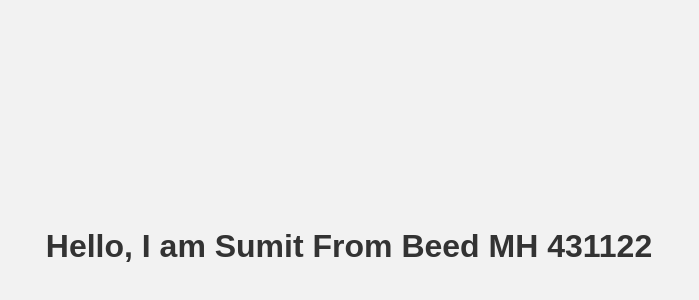
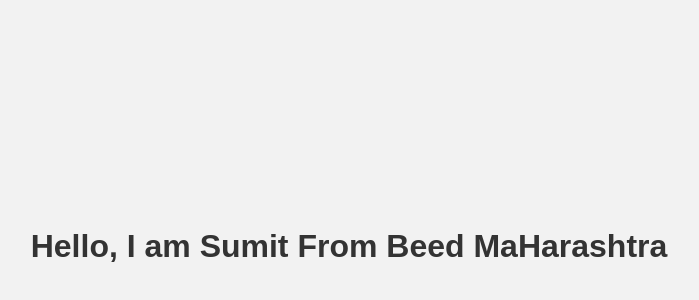
Before and after one commit to sumit70707/jenkins-demo, a plain HTML site: page index.html in a window 1280 px wide. Shown: the part 162-462 px from the top of the page, without its empty margins (291-990 px from the left). Drawn offline with Linux system fonts and the light colour scheme.

Commit message:
index.html modified 12

```diff
--- a/index.html
+++ b/index.html
@@ -18,7 +18,7 @@
     </style>
 </head>
 <body>
-    <h1>Hello, I am Sumit From Beed MH 431122</h1>
+    <h1>Hello, I am Sumit From Beed MaHarashtra</h1>
 
 
 </body>
```
